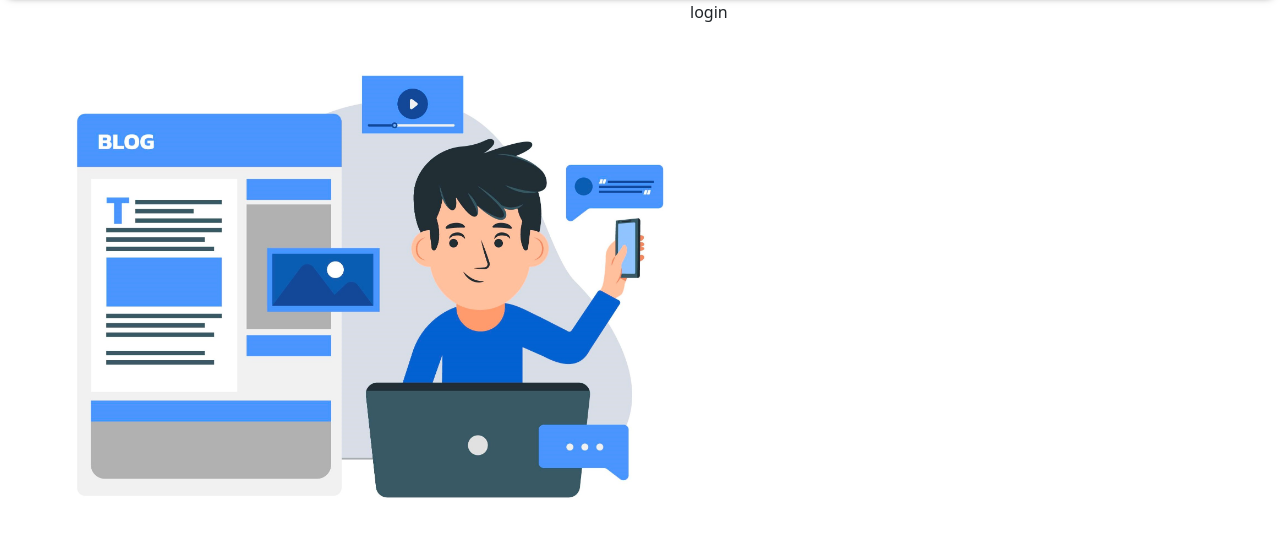
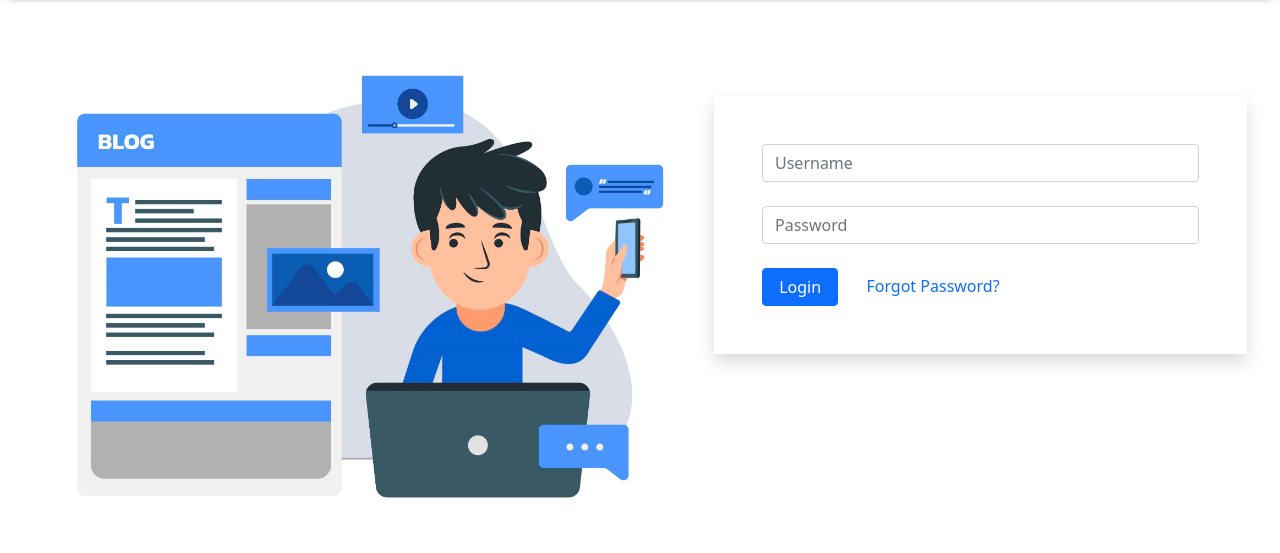
Before and after one commit to arunmahara/Blog-App, a Django app: page / in a window 1280 px wide. Shown: the part 76-629 px from the top of the page. Run offline with Django 4.2, Linux system fonts and the light colour scheme; parts of the project's set-up code (start-up, migrations or seed data) failed here and were passed over; some libraries are stand-ins or nearby versions.

Commit message:
user authentication & login

```diff
--- a/blog/forms.py
+++ b/blog/forms.py
@@ -4,7 +4,7 @@ from enum import unique
 from logging import PlaceHolder
 from django import forms
 import django
-from django.contrib.auth.forms import UserCreationForm, UserChangeForm
+from django.contrib.auth.forms import UserCreationForm, AuthenticationForm, UserChangeForm
 from django.contrib.auth.models import User
 
 class SignupForm(UserCreationForm):
@@ -27,3 +27,8 @@ class SignupForm(UserCreationForm):
         widgets = {
             'username': forms.TextInput(attrs={'class': 'form-control', 'placeholder': 'Username'}),
         }
+
+
+class LoginForm(AuthenticationForm):
+    password = forms.CharField(widget = forms.PasswordInput(attrs={'class': 'form-control', 'placeholder': 'Password'}))
+    username = forms.CharField(widget = forms.TextInput(attrs={'class': 'form-control', 'placeholder': 'Username'}))
--- a/blog/templates/blog/login.html
+++ b/blog/templates/blog/login.html
@@ -1,4 +1,24 @@
 {% extends 'main.html' %}
 {% block content %}
-login
-{% endblock%}
+<div class="col-sm-5 m-4 mt-5">
+<form action="" method="POST" class="shadow p-5 mt-5">
+  {% csrf_token %}
+
+  <!-- displays forms -->
+  {% for fm in form %}
+    <div class="form-group mb-4">
+    {{fm}} <small class="text-danger">{{fm.errors|striptags}}</small>
+    </div>
+  {% endfor %}
+
+  <input type="submit" class="btn btn-primary" value=" Login "> <a href="#" class="m-4" style="text-decoration: none;">Forgot Password?</a>
+
+  <!-- displays error messages on form -->
+  {% if form.non_field_errors %}
+    {% for error in form.non_field_errors %}
+    <p id="msg" class="alert alert-danger my-3">{{error}} </p>
+    {% endfor %}
+  {% endif %}
+ </form>
+</div>
+{% endblock %}
--- a/blog/templates/blog/signup.html
+++ b/blog/templates/blog/signup.html
@@ -11,7 +11,7 @@
     </div>
   {% endfor %}
 
-  <input type="submit" class="btn btn-success" value=" Sign Up ">  <!-- Create button-->
+  <input type="submit" class="btn btn-primary" value=" Sign Up ">  <!-- Create button-->
 
   <!-- displays error messages on form -->
   {% if form.non_field_errors %}
--- a/blog/urls.py
+++ b/blog/urls.py
@@ -4,5 +4,6 @@ from . import views
 
 urlpatterns = [
     path('', views.loginUser, name='login'),
-    path('signup', views.signupUser, name='signup')
+    path('signup', views.signupUser, name='signup'),
+    path('blog', views.blog, name='blog')
 ]
--- a/blog/views.py
+++ b/blog/views.py
@@ -1,15 +1,11 @@
 from django.shortcuts import render, redirect
 from django.http import HttpResponse
-from django.contrib.auth import login, logout
+from django.contrib.auth import login, logout, authenticate
 from django.contrib import messages
 from .models import Blog
-from .forms import SignupForm
+from .forms import SignupForm, LoginForm
 
 # Create your views here.
-def index(request):
-    blog = Blog.objects.all()
-    return render(request, 'index.html', {'blogs':blog})
-
 def signupUser(request):
     if request.method =='POST':
         fm = SignupForm(request.POST)
@@ -21,8 +17,26 @@ def signupUser(request):
             return redirect('/')
     else:
         fm = SignupForm()
-    return render(request, 'signup.html',{'form':fm})
+    return render(request, 'signup.html', {'form':fm})
 
 
 def loginUser(request):
-    return render(request, 'login.html')
+    if request.method == 'POST':
+        fm = LoginForm(request = request, data = request.POST)
+        if fm.is_valid():
+            username = fm.cleaned_data['username']
+            password = fm.cleaned_data['password']
+
+            user = authenticate(username=username, password=password)
+            if user is not None:
+                login(request, user)
+                messages. success(request, 'Login successful')
+                return redirect('blog')
+    else:
+        fm = LoginForm()
+    return render(request, 'login.html', {'form':fm})
+
+
+def blog (request):
+    # blog = Blog.objects.all()    , {'blogs':blog}
+    return render(request, 'blog.html')
```
Also changed, not shown: blog/templates/blog/blog.html (added, +12 -0 lines).
